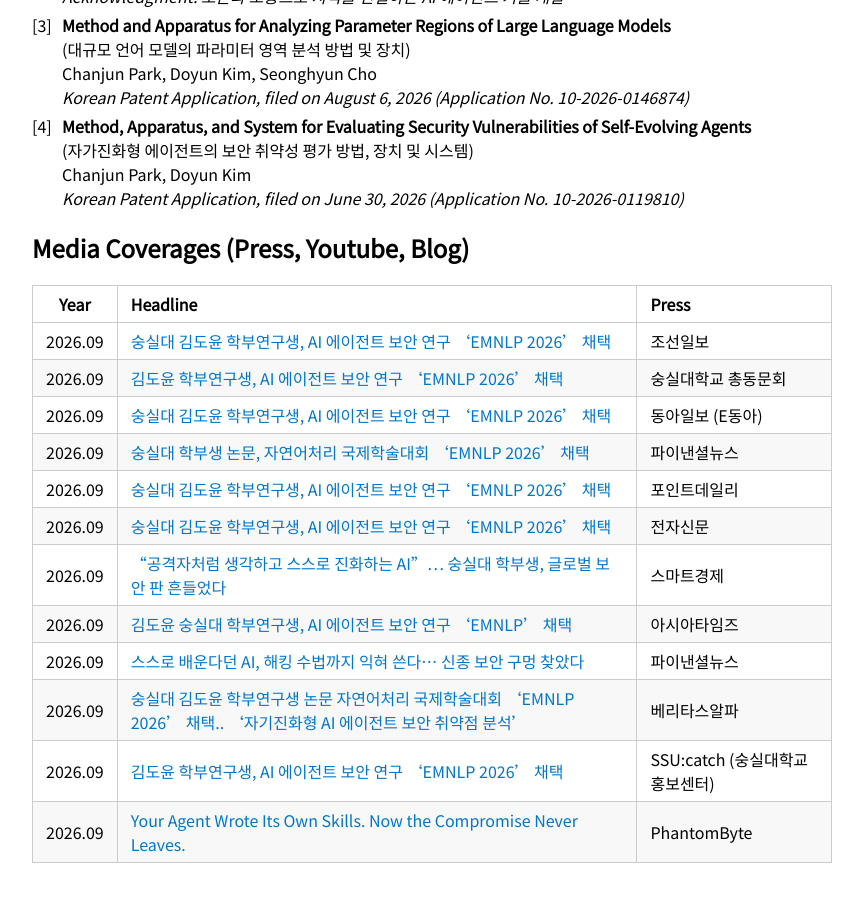
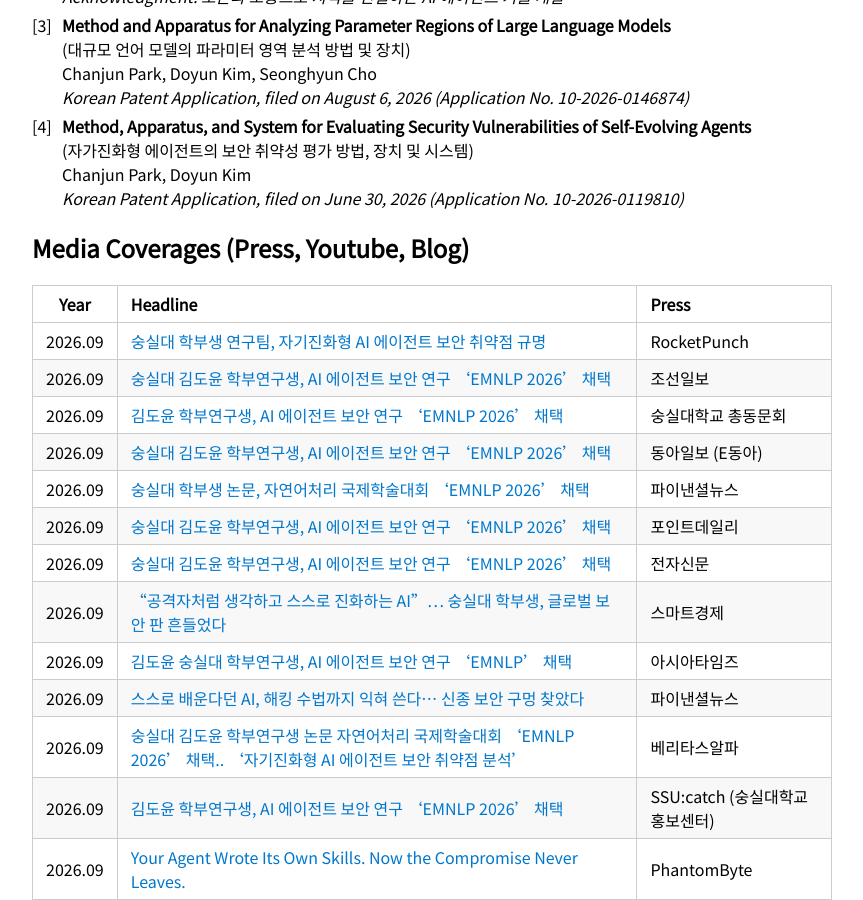
Before and after one commit to Doyun-coding/Doyun-coding.github.io, a Jekyll site: the page built from index.md, in a window 1280 px wide and 900 px high, scrolled down 1278 px. Shown: the whole window, without its empty margins (208-1071 px from the left). Built offline with Jekyll 4.4.1, drawn with Linux system fonts in a browser that asks for light colours; our own code applies the rules of GitHub Pages for plain Markdown files; before the commit the page ends 2141 px from its top, so only the background shows below that.

Commit message:
Add RocketPunch media coverage entry
Co-Authored-By: Claude Sonnet 5 <noreply@anthropic.com>

```diff
--- a/index.md
+++ b/index.md
@@ -33,6 +33,7 @@ For the latest news, please visit the <a href="https://sites.google.com/view/ssu
 
 Year | Headline | Press
 :-----:|-------|-------
+2026.09 | [숭실대 학부생 연구팀, 자기진화형 AI 에이전트 보안 취약점 규명](https://www.rocketpunch.com/en/discover/46035) | RocketPunch
 2026.09 | [숭실대 김도윤 학부연구생, AI 에이전트 보안 연구 'EMNLP 2026' 채택](https://news.chosun.com/pan/site/data/html_dir/2026/09/07/2026090701267.html) | 조선일보
 2026.09 | [김도윤 학부연구생, AI 에이전트 보안 연구 'EMNLP 2026' 채택](https://alumnus.ssu.ac.kr/cmnt/45472/boardInfo.do?bidx=1023219) | 숭실대학교 총동문회
 2026.09 | [숭실대 김도윤 학부연구생, AI 에이전트 보안 연구 'EMNLP 2026' 채택](http://edu.donga.com/news/articleView.html?idxno=111575) | 동아일보 (E동아)
```
